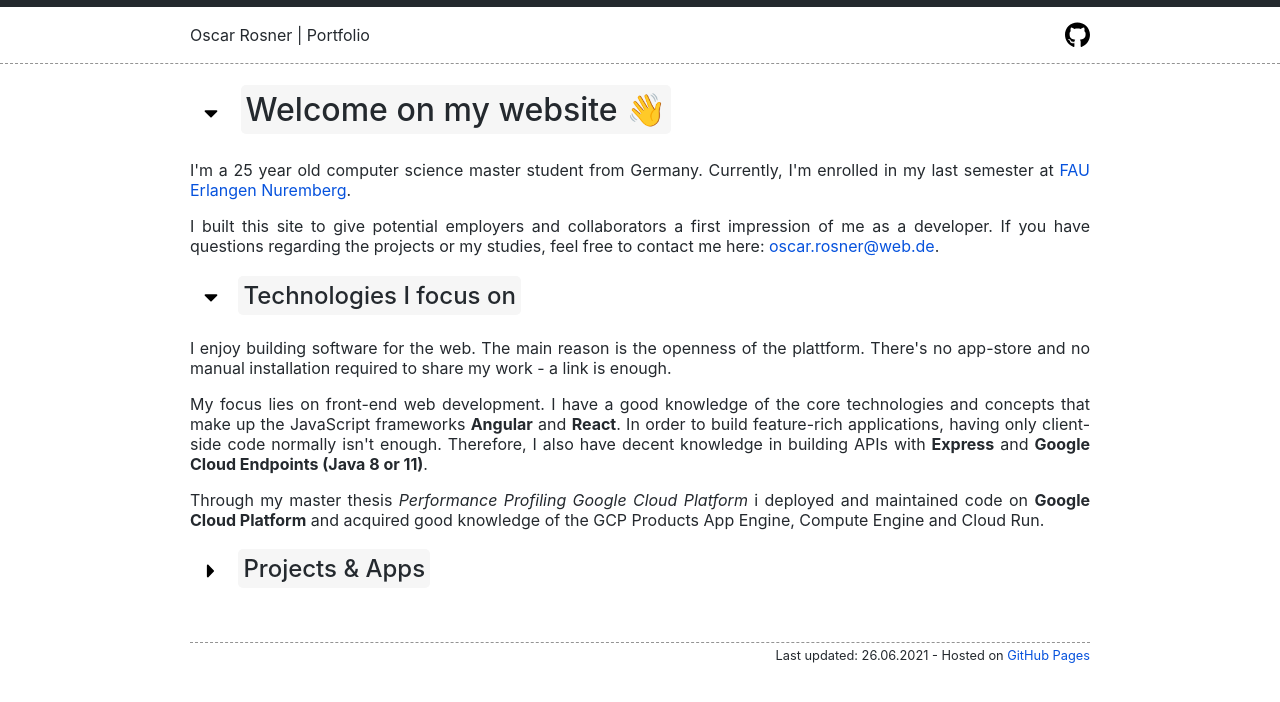
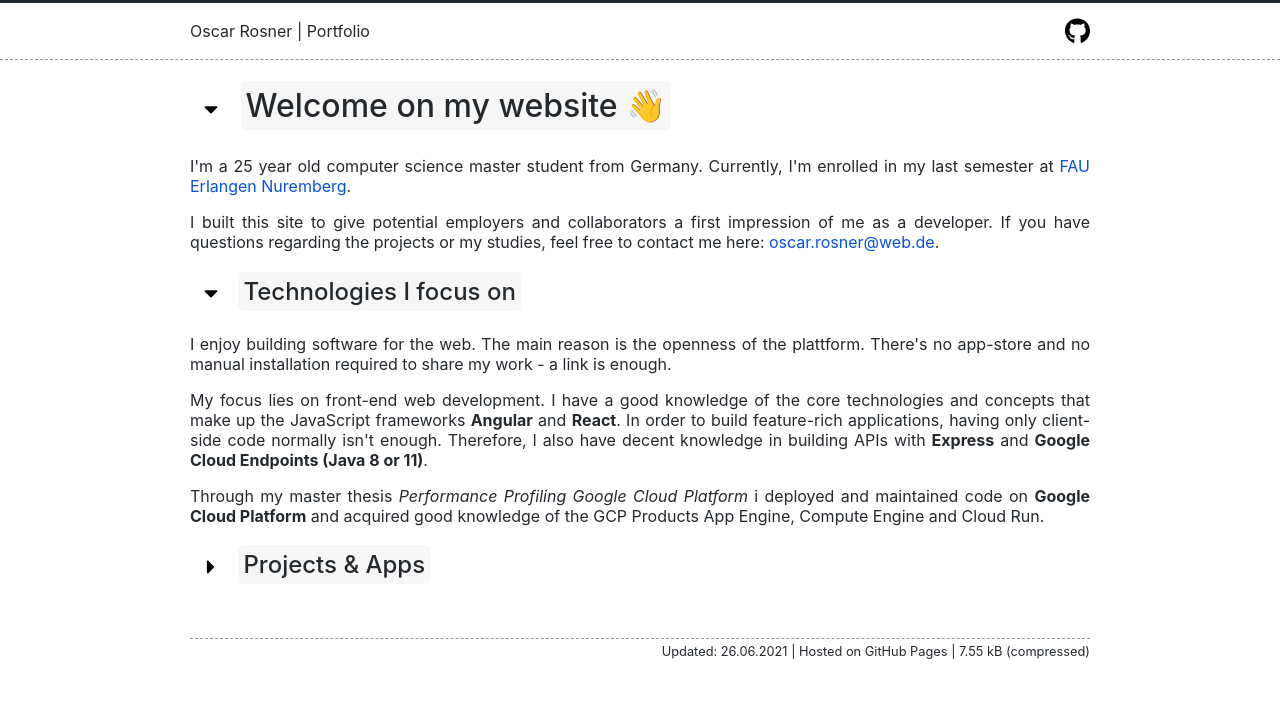
Before and after one commit to Kexplx/oscarrosner, a plain HTML site: page index.html in a window 1280 px wide. Drawn offline with Linux system fonts and the light colour scheme.

Commit message:
Deploying to gh-pages from  @ f001d30c6a73b9c8b90265c7c5ed1469ce046a87 🚀

```diff
--- a/index.html
+++ b/index.html
@@ -189,8 +189,7 @@
       </section>
       <div style="text-align: end; margin-bottom: 100px; font-size: 0.8rem">
         <hr style="margin-bottom: 5px" />
-        Last updated: 26.06.2021 - Hosted on
-        <a href="https://pages.github.com/" target="_blank">GitHub Pages</a>
+        Updated: 26.06.2021 | Hosted on GitHub Pages | 7.55 kB (compressed)
       </div>
     </div>
   </body>
--- a/style.css
+++ b/style.css
@@ -31,7 +31,7 @@ p {
 }
 .header {
   border-bottom: 1px dashed var(--border);
-  border-top: 7px solid var(--bg-color);
+  border-top: 3px solid var(--bg-color);
   padding: 10px;
 }
 .header__body {
```
